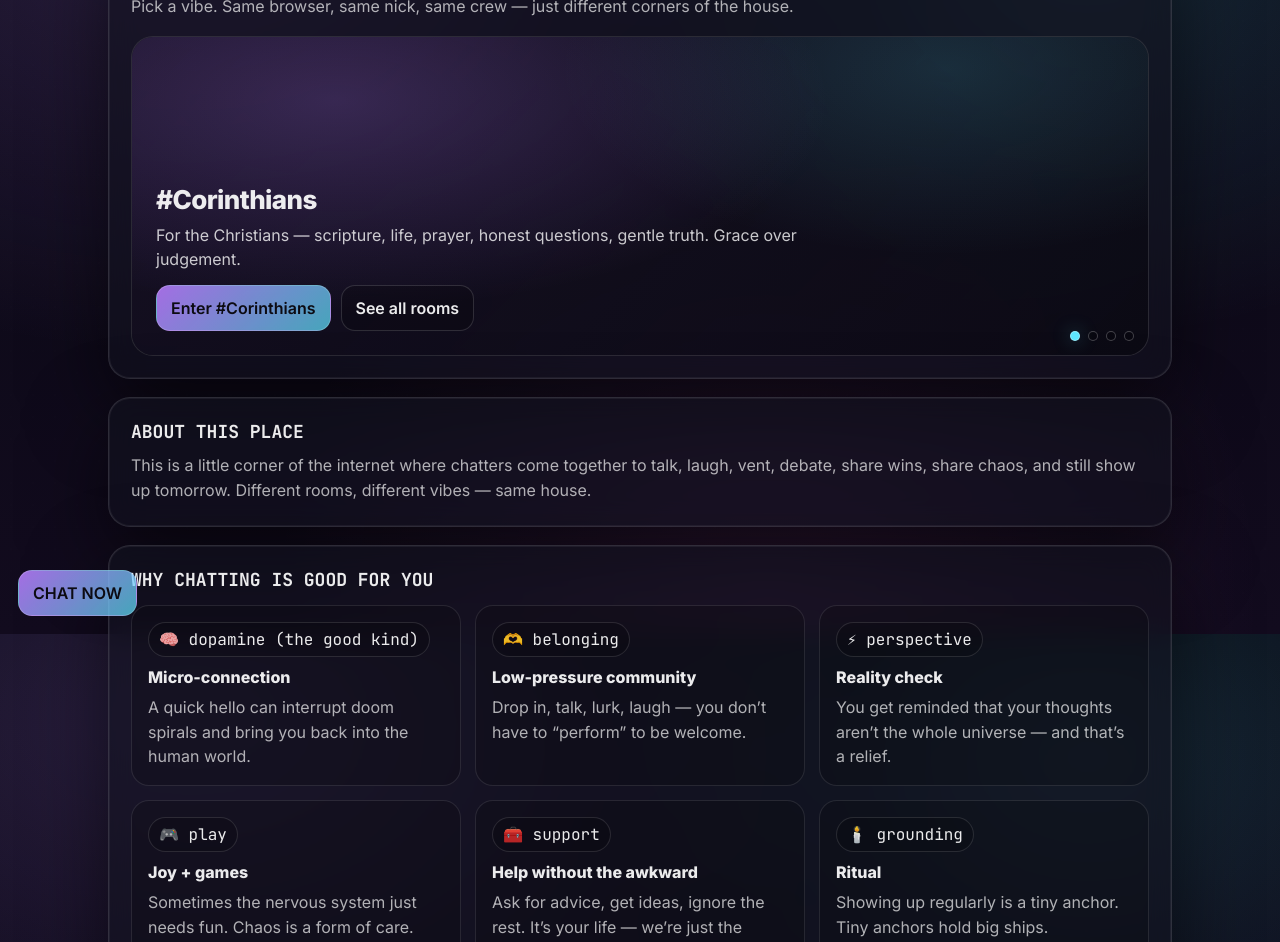
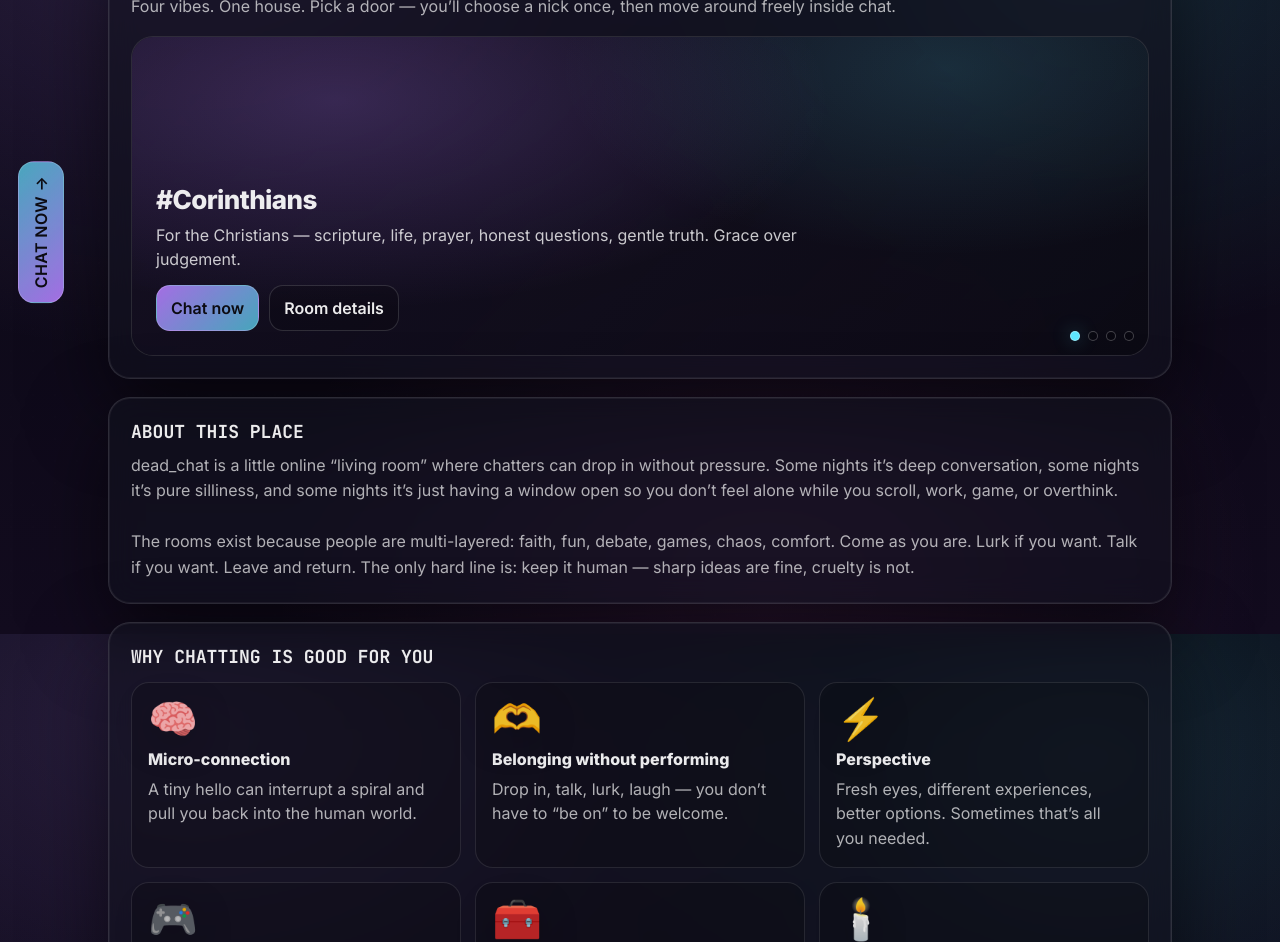
Before and after one commit to dead-girl/dead-girl.github.io, a plain HTML site: page index.html in a window 1280 px wide. Shown: the part 166-1108 px from the top of the page. Drawn offline with Linux system fonts and the light colour scheme.

Commit message:
Update index.html

```diff
--- a/index.html
+++ b/index.html
@@ -3,28 +3,73 @@
 <head>
   <meta charset="utf-8" />
   <meta name="viewport" content="width=device-width,initial-scale=1" />
-  <title>Dead Girl Chat • Atrum</title>
+  <title>dead_chat • Atrum</title>
   <link rel="stylesheet" href="./assets/style.css" />
+
+  <style>
+    /* Home-only polish (we’ll roll this into style.css for all pages next) */
+    .brand { text-decoration:none; color: inherit; }
+    .logo-img{
+      width:40px; height:40px;
+      border-radius:14px;
+      object-fit:cover;
+      border:1px solid rgba(255,255,255,.14);
+      box-shadow: 0 18px 45px rgba(184,124,255,.16);
+      display:block;
+    }
+
+    .nav a{
+      transition: transform .12s ease, box-shadow .12s ease, border-color .12s ease, background .12s ease;
+    }
+    .nav a:hover{
+      transform: translateY(-1px);
+      border-color: rgba(255,255,255,.28);
+      background: rgba(255,255,255,.08);
+      box-shadow: 0 18px 40px rgba(0,0,0,.22);
+    }
+
+    /* Move CHAT NOW to left side (mid-screen) */
+    .sticky-chat{
+      left:18px;
+      top:50%;
+      bottom:auto;
+      transform: translateY(-50%);
+    }
+    .sticky-chat .btn{
+      writing-mode: vertical-rl;
+      transform: rotate(180deg);
+      padding:14px 12px;
+      border-radius: 16px;
+      letter-spacing: .4px;
+    }
+
+    /* Big emojis */
+    .big-emoji{
+      font-size: 40px;
+      line-height: 1;
+      margin-bottom: 10px;
+      filter: drop-shadow(0 8px 18px rgba(0,0,0,.28));
+    }
+  </style>
 </head>
 
 <body data-page="home">
   <!-- Fixed header -->
   <header class="site-header">
     <div class="container header-inner">
-      <div class="brand">
-        <div class="logo" aria-hidden="true"></div>
+      <a class="brand" href="./index.html" aria-label="Go to Home">
+        <img class="logo-img" src="https://sharey.org/WgqWZ6.png" alt="dead_chat logo" />
         <div>
-          <div class="site-name">Dead Girl Chat</div>
-          <div class="site-tag">nerdy room • messy desk • real people</div>
+          <div class="site-name">dead_chat</div>
+          <div class="site-tag">dead_girl’s lounge • messy desk • real people</div>
         </div>
-      </div>
+      </a>
 
       <nav class="nav" aria-label="Site navigation">
         <a href="./index.html" data-page="home">Home</a>
         <a href="./chatrooms.html" data-page="chatrooms">Chatrooms</a>
-        <a href="./chat-now.html" data-page="chatnow">Chat Now</a>
         <a href="./chatters.html" data-page="chatters">Chatters</a>
-        <a href="./quotes.html" data-page="quotes">Quotes</a>
+        <a href="./chat-now.html" data-page="chatnow">Chat Now →</a>
       </nav>
     </div>
   </header>
@@ -35,7 +80,7 @@
       <!-- HERO SLIDER -->
       <section class="card">
         <h1 class="h1">Welcome to the Rooms</h1>
-        <p class="p">Pick a vibe. Same browser, same nick, same crew — just different corners of the house.</p>
+        <p class="p">Four vibes. One house. Pick a door — you’ll choose a nick once, then move around freely inside chat.</p>
 
         <div class="slider" style="margin-top:16px;">
           <!-- #Corinthians -->
@@ -48,8 +93,8 @@
             <h2>#Corinthians</h2>
             <p>For the Christians — scripture, life, prayer, honest questions, gentle truth. Grace over judgement.</p>
             <div style="margin-top:14px; display:flex; gap:10px; flex-wrap:wrap;">
-              <a class="btn primary" href="./chat.html#Corinthians">Enter #Corinthians</a>
-              <a class="btn" href="./chatrooms.html">See all rooms</a>
+              <a class="btn primary" href="./chat.html?rooms=corinthians#Corinthians">Chat now</a>
+              <a class="btn" href="./chatrooms.html">Room details</a>
             </div>
           </div>
 
@@ -63,8 +108,8 @@
             <h2>#cyber</h2>
             <p>For the naughty chatters — playful banter, memes, mischief. Keep it consensual, keep it respectful.</p>
             <div style="margin-top:14px; display:flex; gap:10px; flex-wrap:wrap;">
-              <a class="btn primary" href="./chat.html#cyber">Enter #cyber</a>
-              <a class="btn" href="./chatrooms.html">See all rooms</a>
+              <a class="btn primary" href="./chat.html?rooms=cyber#cyber">Chat now</a>
+              <a class="btn" href="./chatrooms.html">Room details</a>
             </div>
           </div>
 
@@ -78,8 +123,8 @@
             <h2>#chaos</h2>
             <p>Agnes game room — games, challenges, chaos-laughs, and “one more round” energy.</p>
             <div style="margin-top:14px; display:flex; gap:10px; flex-wrap:wrap;">
-              <a class="btn primary" href="./chat.html#chaos">Enter #chaos</a>
-              <a class="btn" href="./chatrooms.html">See all rooms</a>
+              <a class="btn primary" href="./chat.html?rooms=chaos#chaos">Chat now</a>
+              <a class="btn" href="./chatrooms.html">Room details</a>
             </div>
           </div>
 
@@ -93,12 +138,11 @@
             <h2>#truth</h2>
             <p>Free-speech channel — big opinions welcome. Attack ideas, not people. No doxxing, no cruelty.</p>
             <div style="margin-top:14px; display:flex; gap:10px; flex-wrap:wrap;">
-              <a class="btn primary" href="./chat.html#truth">Enter #truth</a>
-              <a class="btn" href="./chatrooms.html">See all rooms</a>
+              <a class="btn primary" href="./chat.html?rooms=truth#truth">Chat now</a>
+              <a class="btn" href="./chatrooms.html">Room details</a>
             </div>
           </div>
 
-          <!-- dots -->
           <div class="dots" aria-label="Slider controls">
             <div class="dot active" title="Corinthians"></div>
             <div class="dot" title="cyber"></div>
@@ -112,8 +156,13 @@
       <section class="card">
         <h2 style="margin:0 0 10px 0; font-size:18px; font-family:var(--mono);">ABOUT THIS PLACE</h2>
         <p class="p">
-          This is a little corner of the internet where chatters come together to talk, laugh, vent, debate,
-          share wins, share chaos, and still show up tomorrow. Different rooms, different vibes — same house.
+          dead_chat is a little online “living room” where chatters can drop in without pressure.
+          Some nights it’s deep conversation, some nights it’s pure silliness, and some nights it’s just
+          having a window open so you don’t feel alone while you scroll, work, game, or overthink.
+          <br/><br/>
+          The rooms exist because people are multi-layered: faith, fun, debate, games, chaos, comfort.
+          Come as you are. Lurk if you want. Talk if you want. Leave and return. The only hard line is:
+          keep it human — sharp ideas are fine, cruelty is not.
         </p>
       </section>
 
@@ -123,37 +172,37 @@
 
         <div class="grid">
           <div class="icon-card">
-            <div class="icon">🧠 dopamine (the good kind)</div>
+            <div class="big-emoji">🧠</div>
             <h3>Micro-connection</h3>
-            <p>A quick hello can interrupt doom spirals and bring you back into the human world.</p>
+            <p>A tiny hello can interrupt a spiral and pull you back into the human world.</p>
           </div>
 
           <div class="icon-card">
-            <div class="icon">🫶 belonging</div>
-            <h3>Low-pressure community</h3>
-            <p>Drop in, talk, lurk, laugh — you don’t have to “perform” to be welcome.</p>
+            <div class="big-emoji">🫶</div>
+            <h3>Belonging without performing</h3>
+            <p>Drop in, talk, lurk, laugh — you don’t have to “be on” to be welcome.</p>
           </div>
 
           <div class="icon-card">
-            <div class="icon">⚡ perspective</div>
-            <h3>Reality check</h3>
-            <p>You get reminded that your thoughts aren’t the whole universe — and that’s a relief.</p>
+            <div class="big-emoji">⚡</div>
+            <h3>Perspective</h3>
+            <p>Fresh eyes, different experiences, better options. Sometimes that’s all you needed.</p>
           </div>
 
           <div class="icon-card">
-            <div class="icon">🎮 play</div>
-            <h3>Joy + games</h3>
-            <p>Sometimes the nervous system just needs fun. Chaos is a form of care.</p>
+            <div class="big-emoji">🎮</div>
+            <h3>Play</h3>
+            <p>Joy is nervous-system medicine. Games and banter count as self-care.</p>
           </div>
 
           <div class="icon-card">
-            <div class="icon">🧰 support</div>
-            <h3>Help without the awkward</h3>
-            <p>Ask for advice, get ideas, ignore the rest. It’s your life — we’re just the toolbox.</p>
+            <div class="big-emoji">🧰</div>
+            <h3>Support that’s not awkward</h3>
+            <p>Ask, get answers, ignore what doesn’t fit. It’s your life — we’re just the toolbox.</p>
           </div>
 
           <div class="icon-card">
-            <div class="icon">🕯️ grounding</div>
+            <div class="big-emoji">🕯️</div>
             <h3>Ritual</h3>
             <p>Showing up regularly is a tiny anchor. Tiny anchors hold big ships.</p>
           </div>
@@ -164,7 +213,7 @@
 
   <!-- Sticky CHAT NOW button -->
   <div class="sticky-chat">
-    <a class="btn primary" href="./chat-now.html">CHAT NOW</a>
+    <a class="btn primary" href="./chat-now.html">CHAT NOW →</a>
   </div>
 
   <script src="./assets/site.js"></script>
```
